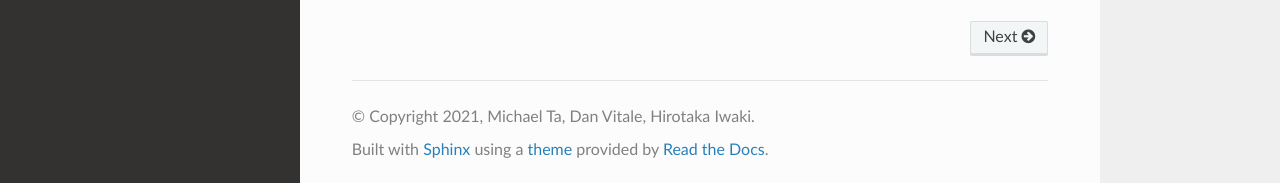
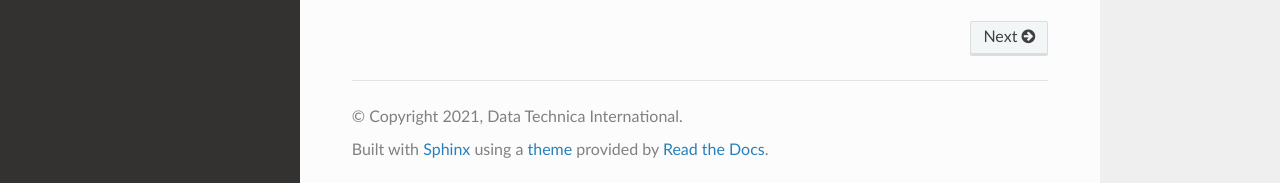
Before and after one commit to michael-ta/longitudinal-GWAS-pipeline, a Sphinx documentation site: the page built from docs/index.rst, in a window 1280 px wide and 1082 px high. Shown: the part 896-1079 px from the top of the window. Built offline with Sphinx 7.4.7 and the Read the Docs theme 2.0.0, drawn with Linux system fonts in a browser that asks for light colours.

Commit message:
updated docs

```diff
--- a/docs/conf.py
+++ b/docs/conf.py
@@ -18,8 +18,8 @@
 # -- Project information -----------------------------------------------------
 
 project = 'Longitudinal-GWAS-Pipeline'
-copyright = '2021, Michael Ta, Dan Vitale, Hirotaka Iwaki'
-author = 'Michael Ta, Dan Vitale, Hirotaka Iwaki'
+copyright = '2021, Data Technica International'
+author = "Michael Ta, Hirotaka Iwaki, Dan Vitale, Mike Nalls, Hampton Leonard, Faraz Faghri"
 
 # The full version, including alpha/beta/rc tags
 release = '2021'
```
